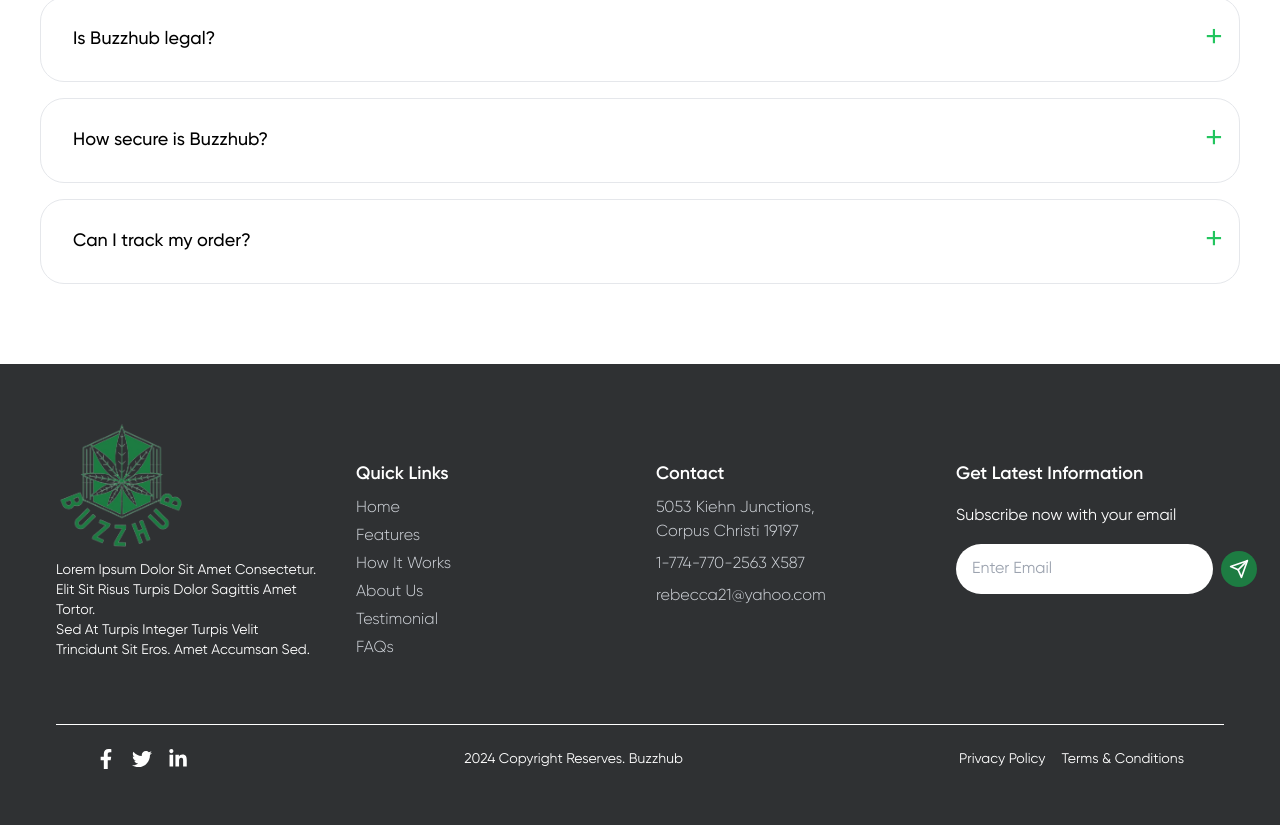
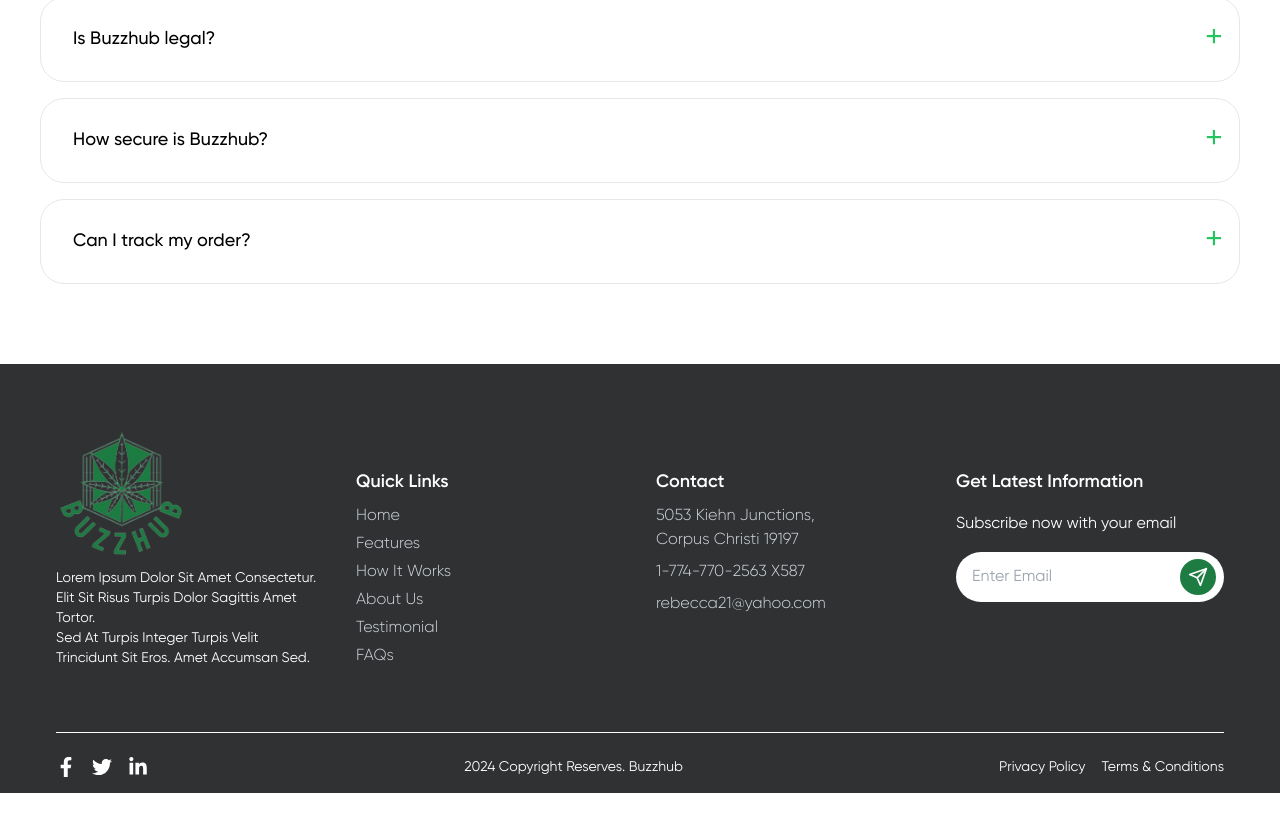
Before and after one commit to dignitestudios-dev/BuzzHub-Landing-Page, a React (Vite) app: page / in a window 1280 px wide. Shown: the part 4973-5798 px from the top of the page. After the commit the page ends 5766 px from the top, so only its background shows below. Built offline with nearby package versions, Linux system fonts and the light colour scheme; a web font is replaced by a local one.

Commit message:
Update FooterSection.jsx

```diff
--- a/src/components/FooterSection.jsx
+++ b/src/components/FooterSection.jsx
@@ -12,13 +12,13 @@ const Footer = () => {
     };
 
     return (
-        <footer className="bg-[#2F3133] text-white py-4 p-6 md:p-14 pt-16 mt-12">
+        <footer className="bg-[#2F3133] text-white py-4 px-6 md:px-14 pt-16 mt-12">
             <div className="container mx-auto grid grid-cols-1 md:grid-cols-4 gap-8">
 
                 <div className="flex flex-col items-center md:items-start">
                     <img src={logo2} alt="Buzzhub logo2" className="w-[132px] h-[132px] mb-2" />
                     <p className="text-sm text-center md:text-left">
-                        Lorem Ipsum Dolor Sit Amet Consectetur. <br/> Elit Sit Risus Turpis Dolor Sagittis Amet Tortor. <br/> Sed At Turpis Integer Turpis Velit Trincidunt Sit Eros.  Amet Accumsan Sed.
+                        Lorem Ipsum Dolor Sit Amet Consectetur. <br/> Elit Sit Risus Turpis Dolor Sagittis Amet Tortor. <br/> Sed At Turpis Integer Turpis Velit Trincidunt Sit Eros. Amet Accumsan Sed.
                     </p>
                 </div>
 
@@ -36,7 +36,7 @@ const Footer = () => {
 
                 <div className="text-center md:text-left space-y-2 py-10">
                     <h3 className="text-lg font-semibold">Contact</h3>
-                    <p className="font-light text-gray-300">5053 Kiehn Junctions, <br/> Corpus Christi 19197</p>
+                    <p className="font-light text-gray-300">5053 Kiehn Junctions, <br /> Corpus Christi 19197</p>
                     <p className="font-light text-gray-300">1-774-770-2563 X587</p>
                     <p className="font-light text-gray-300">rebecca21@yahoo.com</p>
                 </div>
@@ -44,22 +44,23 @@ const Footer = () => {
                 <div className="text-center md:text-left space-y-4 py-10">
                     <h3 className="text-lg font-semibold">Get Latest Information</h3>
                     <p>Subscribe now with your email</p>
-                    <div className="relative flex flex-col sm:flex-row items-center">
+                    <div className="relative max-w-sm mx-auto md:mx-0">
                         <input
                             type="email"
                             placeholder="Enter Email"
-                            className="py-2 px-4 rounded-full focus:outline-none pr-12 text-black w-full sm:w-[260px] lg:w-[304px] h-[50px] mb-2 sm:mb-0"
+                            className="w-full py-2 pl-4 pr-12 rounded-full focus:outline-none text-black h-[50px]"
                         />
-                        <button className="absolute sm:relative right-2 sm:right-0 top-2 sm:top-0 sm:ml-2 bg-[#1D7C42] hover:bg-green-700 text-white p-2 rounded-full flex items-center justify-center">
+                        <button className="absolute right-2 top-1/2 transform -translate-y-1/2 bg-[#1D7C42] hover:bg-green-700 text-white p-2 rounded-full">
                             <FiSend className="h-5 w-5" />
                         </button>
                     </div>
                 </div>
+
             </div>
 
             <div className="border-t border-white my-6"></div>
 
-            <div className="container mx-auto flex flex-col md:flex-row justify-between items-center text-sm text-white px-6 md:px-10">
+            <div className="container mx-auto flex flex-col md:flex-row justify-between items-center text-sm text-white">
                 <div className="flex space-x-4 mb-4 md:mb-0">
                     <a href="#" className="hover:text-gray-400 text-xl"><FaFacebookF /></a>
                     <a href="#" className="hover:text-gray-400 text-xl"><FaTwitter /></a>
```
